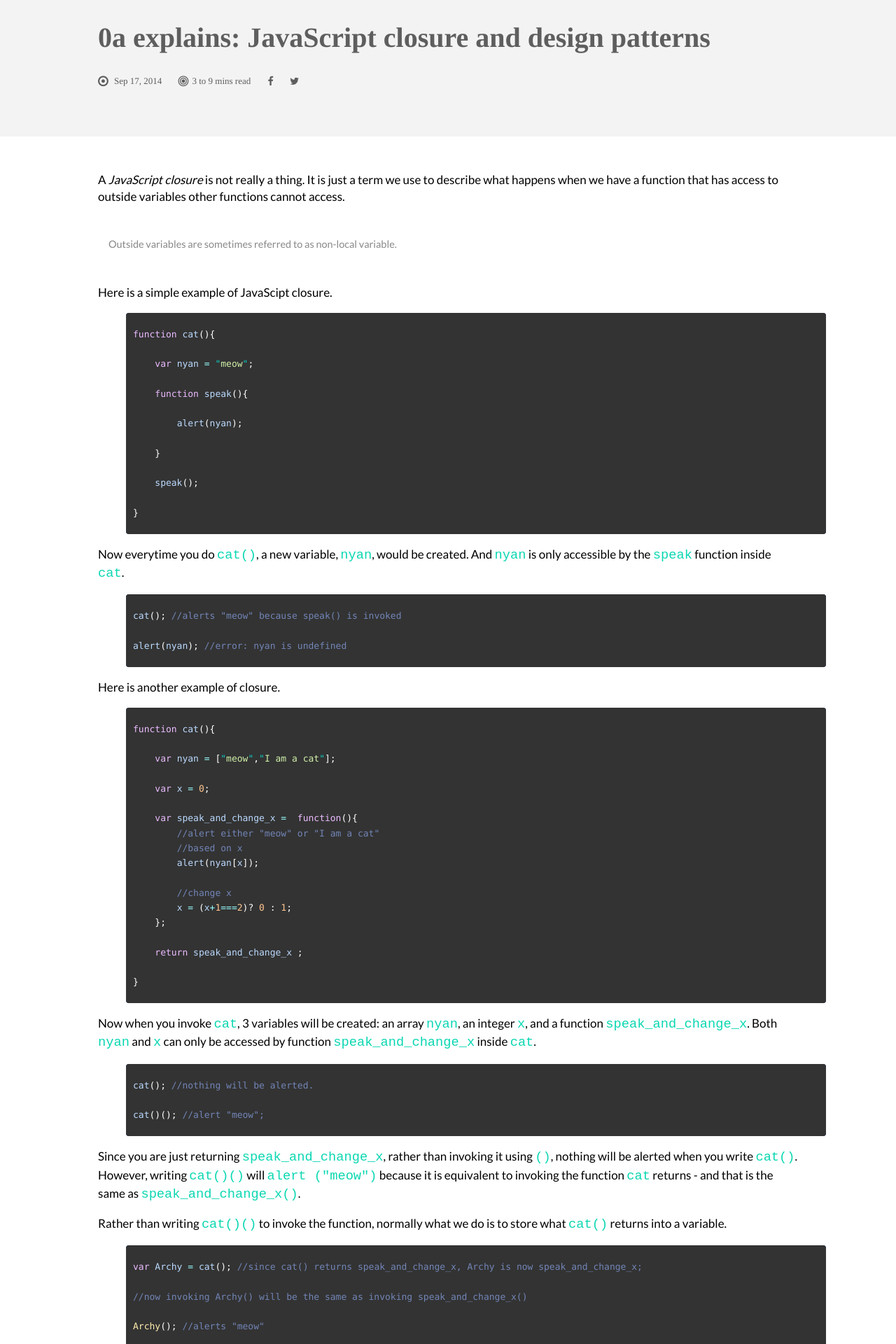
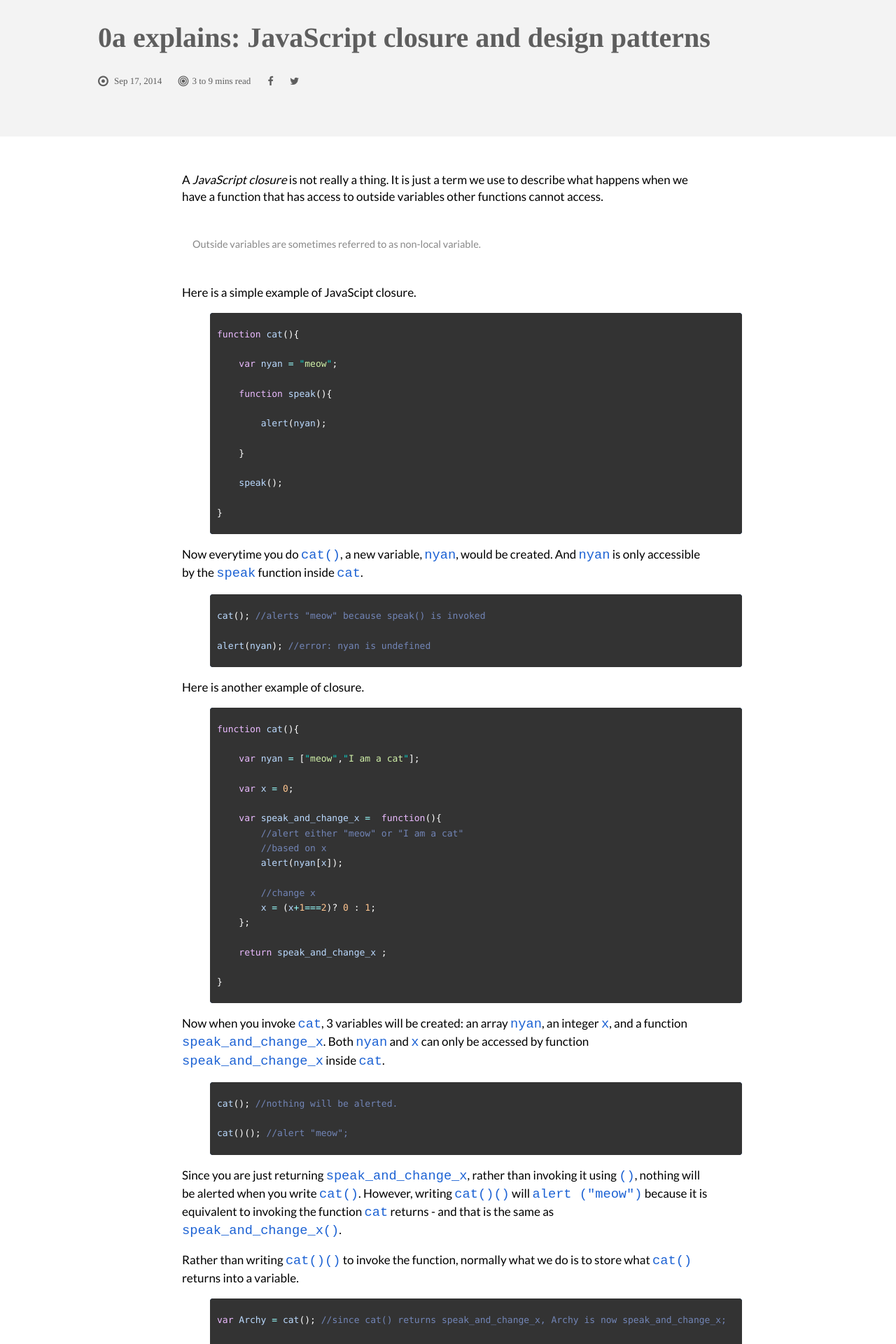
Before and after one commit to archywillhe/0a-Jekyll, a Jekyll site: the page built from _posts/2014-09-17-0a-explains-javascript-closure-and-design-patterns.md, in a window 1280 px wide. Shown: the part 748-2668 px from the top of the page at 70% size. Built offline with Jekyll 4.4.1, drawn with Linux system fonts in a browser that asks for light colours; nearby versions of some CDN libraries.

Commit message:
style changes

```diff
--- a/_includes/logBody.html
+++ b/_includes/logBody.html
@@ -1,5 +1,5 @@
-<div class="archypost {% if page.font %} {{page.font}} {% else %} lato {%endif%}" itemprop="datePublished">
-<div class="archycontent">{% if displayExtract %}{{page.extract | markdownify}} {% else %} <div itemprop="articleBody">{{content }}</div> {% endif %}</div>
+<div class="archypost  {% if page.font %} {{page.font}} {% else %} lato {%endif%}" itemprop="datePublished">
+<div class="archycontent">{% if displayExtract %}{{page.extract | markdownify}} {% else %} <div class="articleBody" itemprop="articleBody">{{content }}</div> {% endif %}</div>
 {% if displayExtract%}
 {% unless page.noreadmore == 1%}
 <div class="readmore"> <a href="{{page.url}}">Read more</a></div>
--- a/_layouts/article.html
+++ b/_layouts/article.html
@@ -5,11 +5,11 @@ subspace: "Stuff<br>I wrote"
 <article itemscope itemtype="http://schema.org/Article">
 {%include post/title.html %}
 <div class="container">
-<div class="archypost {% if page.font %} {{page.font}} {% else %} lato {%endif%}">
+<div class="archypost wordsToRead {% if page.font %} {{page.font}} {% else %} lato {%endif%}">
 <div class="archycoverpic showInMobile">
         <img src="{% if page.coverImg == 0 %} {{page.img}} {%else%} {{page.coverImg | prepend: site.imageurl }} {% endif %}" alt="">
       </div>
-<div class="archycontent" itemprop="articleBody">{{content}}</div>
+<div class="archycontent articleBody" itemprop="articleBody">{{content}}</div>
 <div class="kudobox">
 <div class="kudos" data-url="{{page.url | prepend: site.identity}}"></div>
 </div>
--- a/_layouts/dailylog.html
+++ b/_layouts/dailylog.html
@@ -1,6 +1,6 @@
 ---
 layout: default
-extraClasses: ["dailylog"]
+extraClasses: ["dailylog","entirelog"]
 subspace: "Daily Logs<br>of Arch's"
 ---
 
--- a/_sass/_code.scss
+++ b/_sass/_code.scss
@@ -1,6 +1,6 @@
 code {
   font-family: "Courier New", Courier, monospace;
-  color: #09d7b2;
+  color: #1c62d4;
   font-size: 0.8em;
 }
 
--- a/_sass/_layout.scss
+++ b/_sass/_layout.scss
@@ -346,8 +346,8 @@ font-family: "Helvetica Neue",Helvetica,Arial,sans-serif;
   font-weight: 400;
   font-style: normal;
   line-height: 1.4;
+  max-width:1000px;
   margin:0 auto;
-  max-width:1000px;
   margin-top:50px;
   margin-bottom:40px;
   .entry-meta1{
@@ -448,9 +448,10 @@ font-family: "Helvetica Neue",Helvetica,Arial,sans-serif;
     color:#0586f0;
   }
   .MathJax_Display{
-  margin:10px 0 !important;
+  margin:25px 0 !important;
     .MathJax{
-      color:#fd9d58;
+      color:#02c5a8;
+      font-size:0.85em;
     }
       @media (max-width: 485px){
         overflow-x: scroll; overflow-y: visible;
@@ -798,6 +799,14 @@ footer {
   }
 }
 
+.wordsToRead{
+  max-width: 38em !important;
+}
+.entirelog .archypost{
+  max-width: 45em !important;
+}
+
+
 $ab: (#727272,#434343,#111);
 $a: (#6f6f6f,#434343,#000);
 $bg: (#f4f4f4, #ededed, #e5e5e5);
--- a/_sass/_structure.scss
+++ b/_sass/_structure.scss
@@ -113,7 +113,9 @@ overflow-x: scroll; overflow-y: visible;
 }
 .lato{
   font-family: Lato, 'Helvetica Neue', Helvetica, Arial, sans-serif;
-  font-size: 17px !important;
+  .articleBody{
+    font-size: 0.85em !important;
+  }
   code{
     font-size: 1.1em !important;
   }
```
Also changed, not shown: Gemfile.lock.
